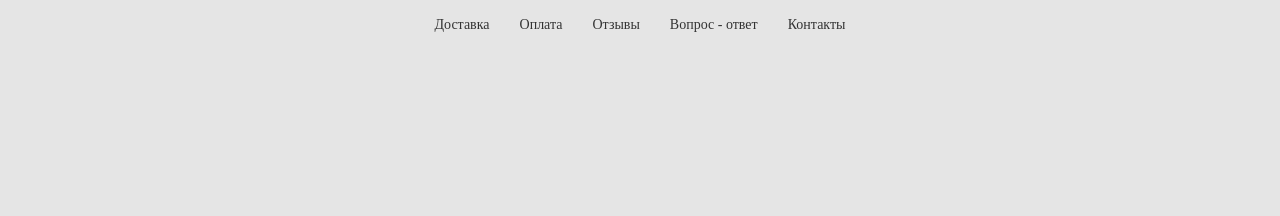
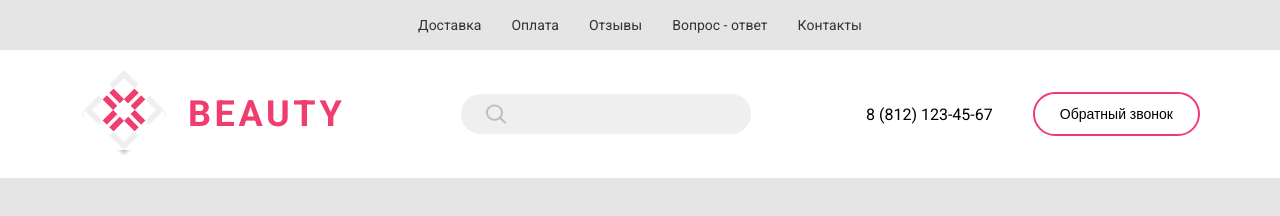
Before and after one commit to dikiyrot/chairs-shop, a plain HTML site: page index.html in a window 1280 px wide. Drawn offline with Linux system fonts and the light colour scheme.

Commit message:
add styles and html for the header block

```diff
--- a/index.html
+++ b/index.html
@@ -19,5 +19,33 @@
 			</div>
 		</section>
 		<!--HEADER-NAVIGATION-->
+
+		<!--HEADER-->
+		<header class="header">
+			<div class="wrapper header__wrapper">
+				<a href="#" class="header__logo-block">
+					<img src="./assets/header/logo.png" alt="logo" class="header__logo-img" />
+					<span class="header__logo-title">BEAUTY</span>
+				</a>
+				<div class="header__search-block">
+					<img
+						src="./assets/header/search-icon.svg"
+						alt="search icon"
+						class="header__search-icon"
+					/>
+					<input type="text" class="header__search-input" />
+				</div>
+				<div class="header__callback-block callback-block">
+					<a href="tel:88121234567" class="header__tel-number callback-block__tel-number">
+						8 (812) 123-45-67
+					</a>
+					<button
+						class="header__callback-button callback-block__callback-button default-button"
+					>
+						Обратный звонок
+					</button>
+				</div>
+			</div>
+		</header>
 	</body>
 </html>
--- /dev/null
+++ b/scss/common/_callback-block.scss
@@ -0,0 +1,18 @@
+
+.callback-block {
+	display: flex;
+	align-items: center;
+
+	&__tel-number {
+	  font-size: 1.6rem;
+	  line-height: 1.9rem;
+
+	  color: $link-text-color;
+	  margin-right: 40px;
+	}
+
+	&__callback-button {
+	  border-color: $primary1 !important;
+	  background: $primary2;
+	}
+ }
--- /dev/null
+++ b/scss/common/_default-button.scss
@@ -0,0 +1,12 @@
+.default-button {
+	cursor: pointer;
+
+	border-radius: 40px;
+	color: $link-text-color;
+
+	font-size: 1.4rem;
+	line-height: 1.6rem;
+
+	padding: 12px 25px;
+	border: 2px solid;
+ }
--- a/scss/global/_global.scss
+++ b/scss/global/_global.scss
@@ -1,4 +1,7 @@
+@import url(https://fonts.googleapis.com/css?family=Roboto:100,100italic,300,300italic,regular,italic,500,500italic,700,700italic,900,900italic);
+
 html {
+	font-family: 'Roboto';
 	font-size: 10px;
 	line-height: 10px;
 	color: $title-text-color;
@@ -24,4 +27,9 @@ html {
 	}
 }
 
- .wrapper {}
+.wrapper {
+	margin: 0 auto;
+	max-width: 1120px;
+	padding-left: 10px;
+	padding-right: 10px;
+}
--- a/scss/index.scss
+++ b/scss/index.scss
@@ -2,3 +2,7 @@
 @import './global/global';
 
 @import './modules/header-navigation';
+@import './modules/header';
+
+@import './common/callback-block';
+@import './common/default-button';
--- a/scss/modules/_header-navigation.scss
+++ b/scss/modules/_header-navigation.scss
@@ -1,3 +1,4 @@
+
 .header-navigation {
 	background: $primary3;
 
--- /dev/null
+++ b/scss/modules/_header.scss
@@ -0,0 +1,54 @@
+
+$input-search-background: #EFEFEF;
+$input-search-height: 40px;
+
+.header {
+  background: $primary2;
+
+  &__wrapper {
+    display: flex;
+    align-items: center;
+    justify-content: space-between;
+
+    padding-top: 20px;
+	 padding-bottom: 20px;
+  }
+
+  &__logo-block {
+    display: flex;
+    align-items: center;
+  }
+
+  &__logo-img {}
+
+  &__logo-title {
+    font-weight: bold;
+    font-size: 3.6rem;
+    line-height: 4.2rem;
+    letter-spacing: 0.1em;
+
+    color: $primary1;
+    margin-left: 20px;
+  }
+
+  &__search-block {
+    display: flex;
+    align-items: center;
+
+	 min-width: 250px;
+    background: $input-search-background;
+    border-radius: 40px;
+    padding: 0 20px;
+    height: $input-search-height;
+  }
+
+  &__search-icon {
+    margin: 5px;
+  }
+
+  &__search-input {
+    background: none;
+    outline: none;
+    border: none;
+  }
+}
```
Also changed, not shown: css/index.css, 1 other file. Lines whose indentation alone changed are shown as unchanged.
